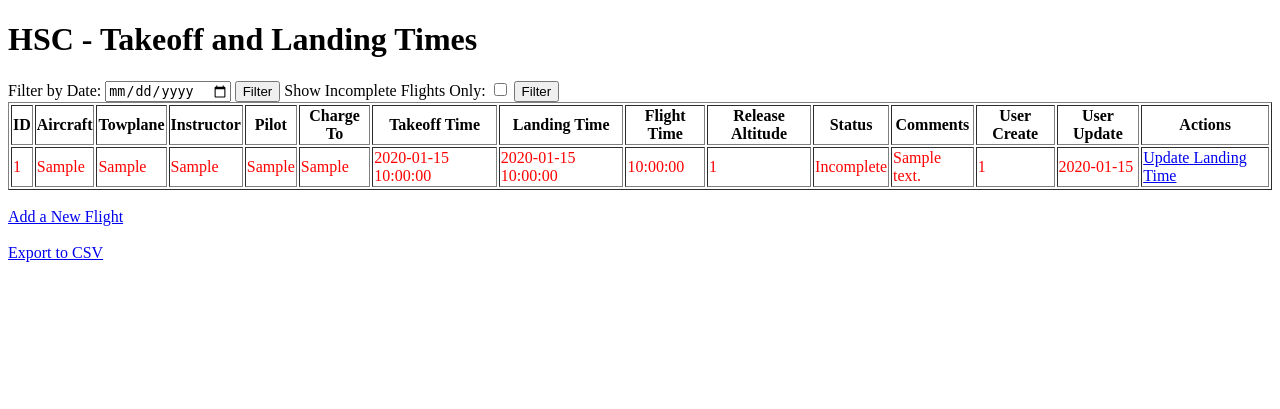
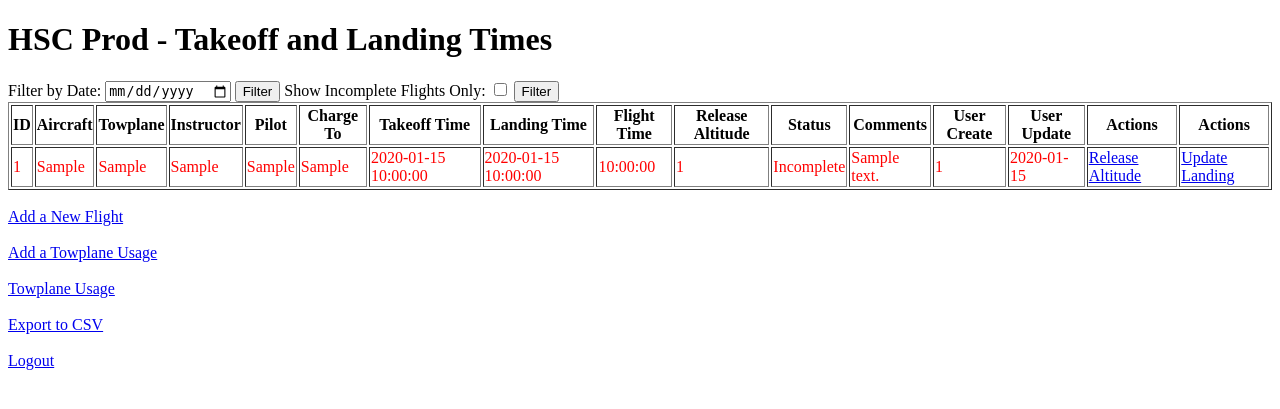
Before and after one commit to smgrieve/FlightSheets, a Flask app: page / in a window 1280 px wide. Shown: the top 409 px of the page. Run offline with Flask 3, Linux system fonts and the light colour scheme; a user stored in the database is signed in; tables that the repository leaves empty or names only in its code hold one stand-in row (values such as "Sample post"); some libraries are stand-ins or nearby versions.

Commit message:
Updated for towplane tracking

```diff
--- a/templates/index.html
+++ b/templates/index.html
@@ -1,7 +1,7 @@
 <!DOCTYPE html>
 <html>
 <head>
-    <title>Flight Club - Flight Times</title>
+    <title>HSC Prod - Flight Times</title>
     <style>
         .incomplete {
             color: red;
@@ -9,7 +9,7 @@
     </style>
 </head>
 <body>
-    <h1>HSC - Takeoff and Landing Times</h1>
+    <h1>HSC Prod - Takeoff and Landing Times</h1>
 
     <!-- Filter form -->
     <form method="GET" action="{{ url_for('index') }}">
@@ -38,6 +38,7 @@
 	    <th>User Create</th>
 	    <th>User Update</th>
             <th>Actions</th>
+            <th>Actions</th>
         </tr>
         {% for flight in flights %}
         <tr class="{{ 'incomplete' if flight[9] else '' }}">
@@ -55,8 +56,11 @@
 	    <td>{{ flight[10] }}</td>
 	    <td>{{ flight[11] }}</td>
 	    <td>{{ flight[12] }}</td>
+	    <td>
+		<a href="{{ url_for('update_altitude', flight_id=flight[0]) }}">Release Altitude</a>
+	    </td>
             <td>
-                <a href="{{ url_for('update_landing_time', flight_id=flight[0]) }}">Update Landing Time</a>
+                <a href="{{ url_for('update_landing_time', flight_id=flight[0]) }}">Update Landing</a>
             </td>
         </tr>
         {% endfor %}
@@ -64,6 +68,13 @@
     <br>
     <a href="{{ url_for('add_flight') }}">Add a New Flight</a>
     <br><br>
+    <a href="{{ url_for('add_tow_plane_usage') }}">Add a Towplane Usage</a>
+    <br><br>
+    <a href="{{ url_for('view_tow_plane_usage') }}">Towplane Usage</a>
+    <br><br>
     <a href="{{ url_for('export_to_csv') }}">Export to CSV</a>
+    <br><br>
+    <a href="{{ url_for('logout') }}">Logout</a>
+    <br><br>
 </body>
 </html>
```
